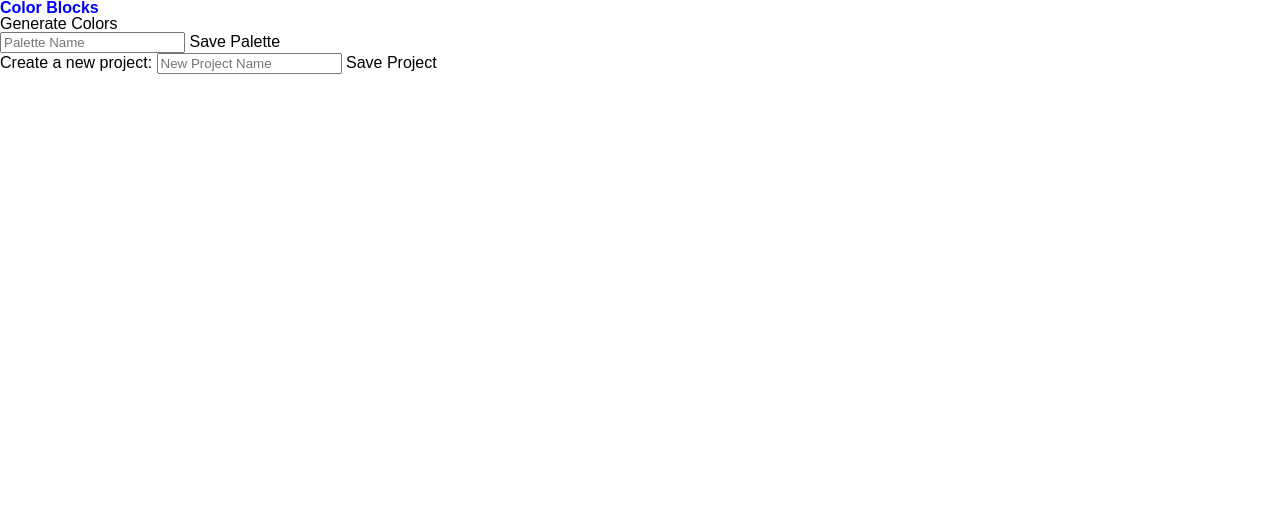
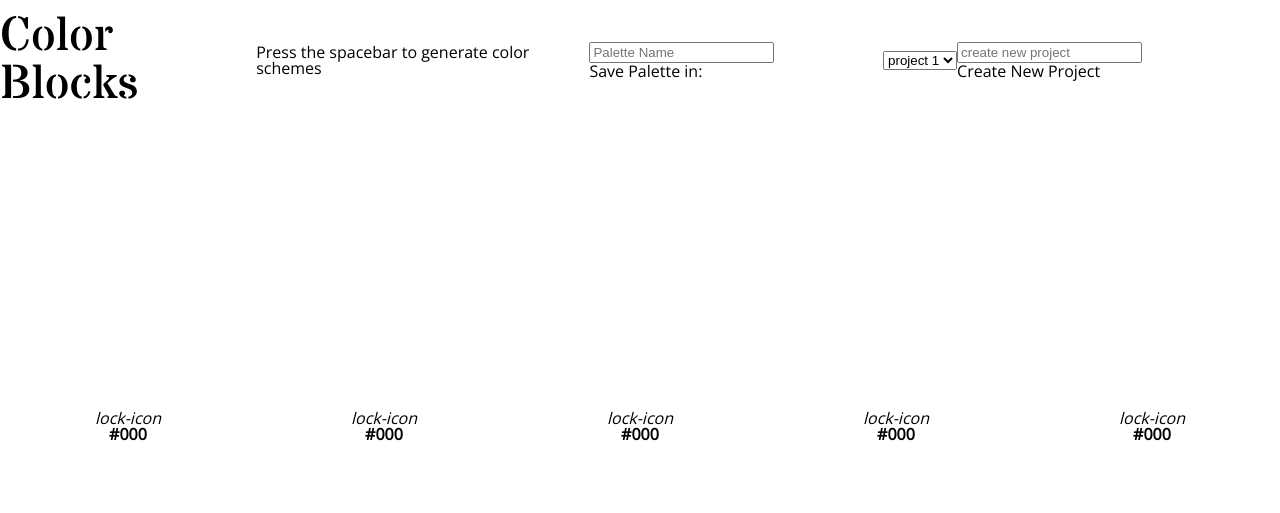
Before and after one commit to rennmatthewp/pallet-picker, a website: page public/index.html in a window 1280 px wide. Drawn offline with nearby package versions, Linux system fonts and the light colour scheme.

Commit message:
adds initial layout, and styles:

```diff
--- a/public/index.html
+++ b/public/index.html
@@ -6,6 +6,7 @@
   <meta name="viewport" content="width=device-width, initial-scale=1.0">
   <meta http-equiv="X-UA-Compatible" content="ie=edge">
   <link rel="stylesheet" href="./styles/fix.css">
+  <link href="https://fonts.googleapis.com/css?family=Open+Sans|Stardos+Stencil" rel="stylesheet">
   <link rel="stylesheet" href="./styles/index.css">
   <title>Color Blocks</title>
 </head>
@@ -13,26 +14,51 @@
 <body>
   <header>
     <h1>Color Blocks</h1>
+    <h5>Press the spacebar to generate color schemes</h5>
+    <form action="post" name="save-palette">
+      <input type="text" placeholder="Palette Name">
+      <button>Save Palette in:</button>
+    </form>
+    <select>
+      <option value="project_1">project 1</option>
+    </select>
+    <form action="post" name="create-project">
+      <input type="text" placeholder="create new project">
+      <button>Create New Project</button>
+    </form>
   </header>
   <main>
-    <section class="blocks">
-      <div class="color-block one"></div>
-      <div class="color-block two"></div>
-      <div class="color-block three"></div>
-      <div class="color-block four"></div>
-      <div class="color-block five"></div>
-      <button>Generate Colors</button>
-      <form action="post">
-        <input type="text" placeholder="Palette Name">
-        <button>Save Palette</button>
-      </form>
-    </section>
-    <section>
-      <form action="post" name="new-project">
-        <label for="new-project">Create a new project:</label>
-        <input type="text" placeholder="New Project Name">
-        <button>Save Project</button>
-      </form>
+    <section class="blocks-container">
+      <div class="color-block" id=0>
+        <div class="color-info">
+          <i>lock-icon</i>
+          <b>#000</b>
+        </div>
+      </div>
+      <div class="color-block" id=1>
+        <div class="color-info">
+          <i>lock-icon</i>
+          <b>#000</b>
+        </div>
+      </div>
+      <div class="color-block" id=2>
+        <div class="color-info">
+          <i>lock-icon</i>
+          <b>#000</b>
+        </div>
+      </div>
+      <div class="color-block" id=3>
+        <div class="color-info">
+          <i>lock-icon</i>
+          <b>#000</b>
+        </div>
+      </div>
+      <div class="color-block" id=4>
+        <div class="color-info">
+          <i>lock-icon</i>
+          <b>#000</b>
+        </div>
+      </div>
     </section>
   </main>
   <script src="./scripts/index.js"></script>
--- a/public/styles/index.css
+++ b/public/styles/index.css
@@ -1,3 +1,49 @@
+body {
+  font-family: 'Open Sans', sans-serif;
+}
+
 h1 {
-  color: blue;
+  font-family: 'Stardos Stencil', cursive;
+  font-size: 48px;
+  font-weight: 300;
 }
+
+h5 {
+  font-weight: 300;
+}
+
+header {
+  display: flex;
+  align-items: center;
+  width: 100vw;
+  height: 15vh;
+  margin: auto;
+}
+
+main {
+  width: 100vw;
+  display: flex;
+  flex-direction: column;
+  align-items: center;
+  justify-content: center;
+}
+
+.blocks-container {
+  width: 100%;
+  height: 85vh;
+  display: flex;
+}
+
+.color-block {
+  width: 20%;
+  height: 100%;
+  display: flex;
+  align-items: center;
+}
+
+.color-info {
+  height: 100px;
+  width: 100px;
+  margin: 0 auto;
+  text-align: center;
+}
```
